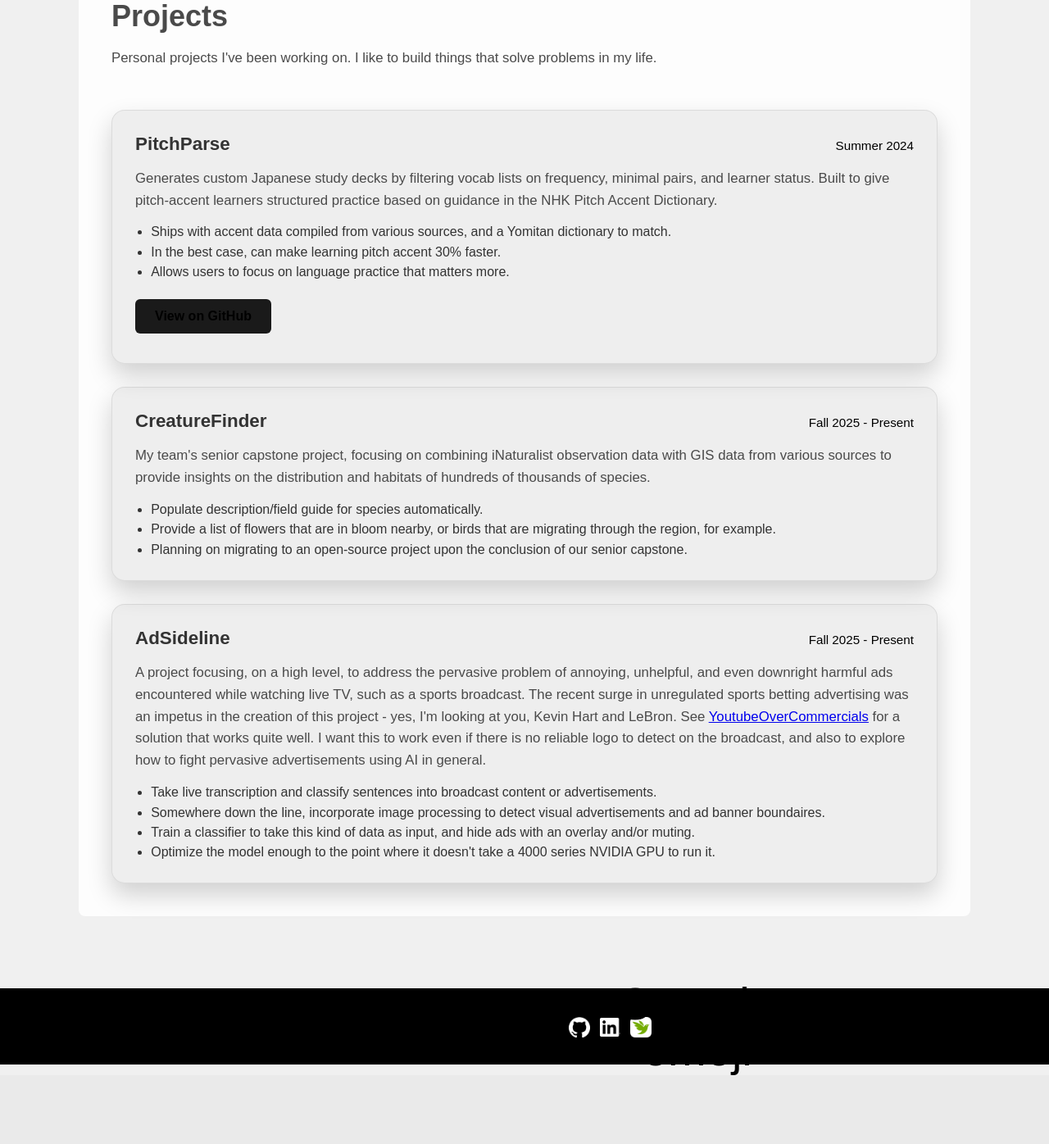
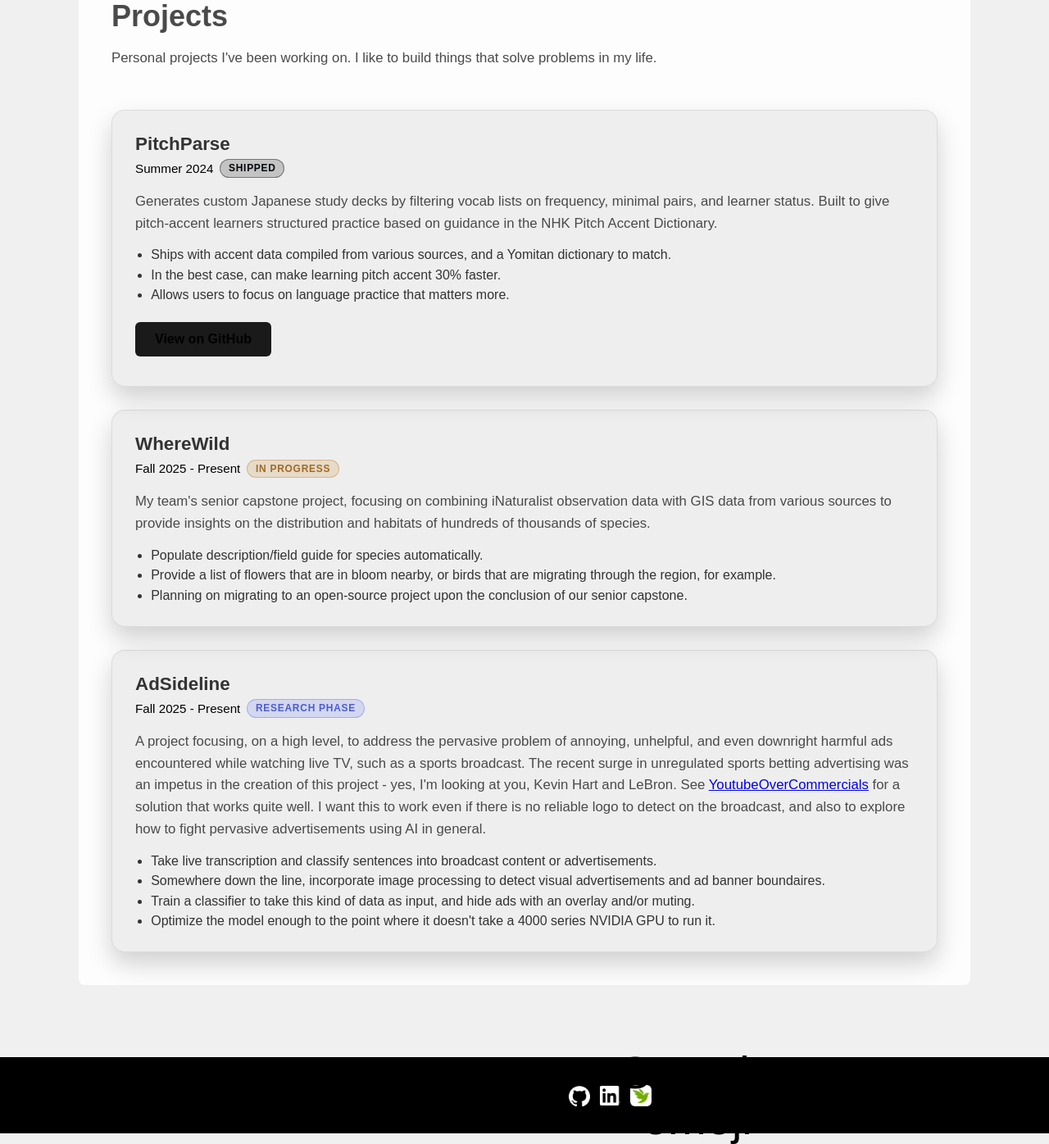
Before and after one commit to MtGambelOak/MountGambelOak, a Python web app: template app/templates/projects.html in a window 1280 px wide. Shown: the part 155-1551 px from the top of the page at 82% size. Before the commit the page ends 1467 px from the top, so only its background shows below. Run offline with Jinja, Linux system fonts and the light colour scheme; the template is opened without the code that fills it: most values are stand-ins (such as "Sample title", 1, 10 or a date in 2020).

Commit message:
more acessibility

```diff
--- a/app/static/css/base.css
+++ b/app/static/css/base.css
@@ -27,6 +27,38 @@ body {
   min-height: 100vh;
   display: flex;
   flex-direction: column;
+}
+
+.skip-link {
+  position: absolute;
+  top: -100vh;
+  left: 1.5rem;
+  padding: 0.6rem 1rem;
+  background: var(--btn-bg);
+  color: var(--btn-text);
+  border-radius: var(--btn-radius);
+  text-decoration: none;
+  z-index: 999;
+  transition: top 0.2s ease;
+}
+
+.skip-link:focus,
+.skip-link:focus-visible {
+  top: 1rem;
+  outline: 2px solid var(--accent);
+  outline-offset: 2px;
+}
+
+.sr-only {
+  position: absolute;
+  width: 1px;
+  height: 1px;
+  padding: 0;
+  margin: -1px;
+  overflow: hidden;
+  clip: rect(0, 0, 0, 0);
+  white-space: nowrap;
+  border: 0;
 }
 
 main {
--- a/app/static/css/components/header.css
+++ b/app/static/css/components/header.css
@@ -43,11 +43,21 @@
 }
 
 .site-header nav {
+  flex: 0 1 auto;
+  margin-right: auto;
+}
+
+.site-header nav ul {
   display: flex;
   gap: 1rem;
-  flex: 0 1 auto;
   align-items: center;
-  margin-right: auto;
+  list-style: none;
+  margin: 0;
+  padding: 0;
+}
+
+.site-header nav li {
+  display: flex;
 }
 
 .site-header nav a {
@@ -181,10 +191,14 @@
 }
 
 .site-header.is-collapsible nav {
+  margin-right: 0;
+  width: 100%;
+}
+
+.site-header.is-collapsible nav ul {
   flex-direction: column;
   align-items: flex-start;
   gap: 0.75rem;
-  margin-right: 0;
   width: 100%;
 }
 
@@ -193,7 +207,7 @@
 }
 
 @media (max-width: 960px) {
-  .site-header nav {
+  .site-header nav ul {
     flex-wrap: wrap;
   }
 }
--- a/app/static/css/pages/home.css
+++ b/app/static/css/pages/home.css
@@ -37,7 +37,7 @@
   color: var(--accent-text, var(--accent));
 }
 
-.intro-content h2 {
+.intro-content h1 {
   font-size: 2rem;
   margin: 0;
   color: var(--main-text);
@@ -117,7 +117,7 @@
     text-align: left;
   }
 
-  .intro-content h2 {
+  .intro-content h1 {
     font-size: 1.75rem;
   }
 
--- a/app/static/css/pages/projects.css
+++ b/app/static/css/pages/projects.css
@@ -40,9 +40,9 @@
 
 .project-meta {
   display: flex;
-  justify-content: space-between;
-  align-items: baseline;
-  gap: 0.75rem;
+  flex-direction: column;
+  gap: 0.35rem;
+  align-items: flex-start;
 }
 
 .project-meta h2 {
@@ -50,9 +50,49 @@
   font-size: 1.4rem;
 }
 
+.project-meta-info {
+  display: flex;
+  align-items: center;
+  gap: 0.5rem;
+  flex-wrap: wrap;
+}
+
 .project-year {
   font-size: 0.95rem;
   color: var(--accent-text, var(--accent));
+}
+
+.project-status {
+  --status-color: var(--accent);
+  display: inline-flex;
+  align-items: center;
+  padding: 0.2rem 0.6rem;
+  border-radius: 999px;
+  font-size: 0.75rem;
+  font-weight: 700;
+  letter-spacing: 0.06em;
+  text-transform: uppercase;
+  border: 1px solid color-mix(in srgb, var(--status-color) 40%, transparent);
+  background: color-mix(in srgb, var(--status-color) 18%, transparent);
+  color: color-mix(in srgb, var(--status-color) 80%, #0f172a);
+}
+
+.dark .project-status {
+  border-color: color-mix(in srgb, var(--status-color) 55%, transparent);
+  background: color-mix(in srgb, var(--status-color) 28%, transparent);
+  color: color-mix(in srgb, var(--status-color) 75%, #e2e8f0);
+}
+
+.project-status--shipped {
+  --status-color: var(--accent);
+}
+
+.project-status--in-progress {
+  --status-color: #c47f23;
+}
+
+.project-status--research {
+  --status-color: #5b6ef5;
 }
 
 .project-summary {
--- a/app/static/js/blog-tags.js
+++ b/app/static/js/blog-tags.js
@@ -34,6 +34,7 @@
     filterButtons.forEach((btn) => {
       const matches = btn.dataset.tag === tag;
       btn.classList.toggle('tag-chip--active', matches);
+      btn.setAttribute('aria-pressed', matches ? 'true' : 'false');
     });
 
     const source = tag === 'all' ? postCards : tagToCards.get(tag);
--- a/app/templates/404.html
+++ b/app/templates/404.html
@@ -10,7 +10,7 @@
 <body>
   {% include 'includes/header.html' %}
 
-  <main class="not-found">
+  <main id="main-content" class="not-found">
     <span class="not-found-emoji" aria-hidden="true">🧭</span>
     <h1>Lost?</h1>
     <p class="not-found-subhead">
--- a/app/templates/blog.html
+++ b/app/templates/blog.html
@@ -46,7 +46,7 @@
   {% from 'includes/blog-card.html' import render_blog_card %}
   {% include 'includes/header.html' %}
 
-  <main class="blog">
+  <main id="main-content" class="blog">
     <section class="blog-hero">
       <h1>Blog</h1>
       <p>Check back for updates on what I'm working on, and maybe the occasional philosophical musing.</p>
@@ -56,9 +56,9 @@
       {% if posts %}
         {% if all_tags %}
         <div class="blog-tag-filter" role="toolbar" aria-label="Filter by tag">
-          <button type="button" class="tag-chip tag-chip--active" data-tag="all">All</button>
+          <button type="button" class="tag-chip tag-chip--active" data-tag="all" aria-pressed="true" title="Show all posts">All</button>
           {% for tag in all_tags %}
-          <button type="button" class="tag-chip" data-tag="{{ tag }}">{{ tag }}</button>
+          <button type="button" class="tag-chip" data-tag="{{ tag }}" aria-pressed="false" title="Filter by {{ tag }}">{{ tag }}</button>
           {% endfor %}
         </div>
         {% endif %}
--- a/app/templates/blog/post_layout.html
+++ b/app/templates/blog/post_layout.html
@@ -60,7 +60,7 @@
   {% set active_page = 'blog' %}
   {% include 'includes/header.html' %}
 
-  <main class="blog-post">
+  <main id="main-content" class="blog-post">
     {% block post_wrapper %}{% endblock %}
   </main>
 
--- a/app/templates/includes/footer.html
+++ b/app/templates/includes/footer.html
@@ -1,7 +1,14 @@
 <footer class="footer-with-holiday">
   <div class="footer-cluster">
     <div class="footer-links">
-      <a href="https://github.com/MtGambelOak" target="_blank" rel="noopener" class="icon-btn">
+      <a
+        href="https://github.com/MtGambelOak"
+        target="_blank"
+        rel="noopener"
+        class="icon-btn"
+        aria-label="GitHub"
+        title="GitHub"
+      >
         <picture>
           <source srcset="/static/images/github-mark-white.webp?v={{ static_version }}" type="image/webp" />
           <img
@@ -14,8 +21,16 @@
             height="225"
           />
         </picture>
+        <span class="sr-only">GitHub</span>
       </a>
-      <a href="https://www.linkedin.com/in/lucaspearce" target="_blank" rel="noopener" class="icon-btn">
+      <a
+        href="https://www.linkedin.com/in/lucaspearce"
+        target="_blank"
+        rel="noopener"
+        class="icon-btn"
+        aria-label="LinkedIn"
+        title="LinkedIn"
+      >
         <picture>
           <source srcset="/static/images/InBug-White.webp?v={{ static_version }}" type="image/webp" />
           <img
@@ -28,8 +43,16 @@
             height="779"
           />
         </picture>
+        <span class="sr-only">LinkedIn</span>
       </a>
-      <a href="https://www.inaturalist.org/people/gambel" target="_blank" rel="noopener" class="icon-btn">
+      <a
+        href="https://www.inaturalist.org/people/gambel"
+        target="_blank"
+        rel="noopener"
+        class="icon-btn"
+        aria-label="iNaturalist"
+        title="iNaturalist"
+      >
         <picture>
           <source srcset="/static/images/inat.webp?v={{ static_version }}" type="image/webp" />
           <img
@@ -40,6 +63,7 @@
             height="2000"
           />
         </picture>
+        <span class="sr-only">iNaturalist</span>
       </a>
     </div>
 
@@ -48,6 +72,7 @@
       href="/holiday-trivia"
       class="holiday-emoji-link"
       aria-label="Holiday trivia: {{ holiday.title }}"
+      title="Holiday trivia: {{ holiday.title }}"
       >
         <div
           id="holiday-footer-image"
@@ -55,6 +80,7 @@
           title="{{ holiday.title }}"
           aria-hidden="true"
         >{{ holiday.emoji }}</div>
+        <span class="sr-only">Holiday trivia: {{ holiday.title }}</span>
       </a>
     </div>
 
--- a/app/templates/includes/header.html
+++ b/app/templates/includes/header.html
@@ -1,3 +1,5 @@
+<a class="skip-link" href="#main-content">Skip to content</a>
+
 <header class="site-header">
   <div class="site-header-brand">
     <a class="site-header-title" href="/">GambelDev</a>
@@ -14,11 +16,21 @@
   </div>
 
   <div class="site-header-panel" id="site-header-panel">
-    <nav>
-      <a href="/" class="{{ 'active' if (active_page | default('')) == 'home' else '' }}">Home</a>
-      <a href="/projects/" class="{{ 'active' if (active_page | default('')) == 'projects' else '' }}">Projects</a>
-      <a href="/resume/" class="{{ 'active' if (active_page | default('')) == 'resume' else '' }}">Resume</a>
-      <a href="/blog/" class="{{ 'active' if (active_page | default('')) == 'blog' else '' }}">Blog</a>
+    <nav aria-label="Primary">
+      <ul>
+        <li>
+          <a href="/" class="{{ 'active' if (active_page | default('')) == 'home' else '' }}">Home</a>
+        </li>
+        <li>
+          <a href="/projects/" class="{{ 'active' if (active_page | default('')) == 'projects' else '' }}">Projects</a>
+        </li>
+        <li>
+          <a href="/resume/" class="{{ 'active' if (active_page | default('')) == 'resume' else '' }}">Resume</a>
+        </li>
+        <li>
+          <a href="/blog/" class="{{ 'active' if (active_page | default('')) == 'blog' else '' }}">Blog</a>
+        </li>
+      </ul>
     </nav>
 
     <div class="theme-wrapper">
--- a/app/templates/index.html
+++ b/app/templates/index.html
@@ -44,7 +44,7 @@
   {% from 'includes/blog-card.html' import render_blog_card %}
   {% include 'includes/header.html' %}
 
-  <main>
+  <main id="main-content">
     <section class="intro">
       <figure class="intro-media">
         <picture>
@@ -62,7 +62,7 @@
 
       <div class="intro-content">
         <p class="eyebrow">👋 Hi, I’m GambelDev</p>
-        <h2>I like to build things. My main areas of interest are NLP and GIS.</h2>
+        <h1>I like to build things. My main areas of interest are NLP and GIS.</h1>
         <p>
           I'm currently an undergraduate student at the University of Utah, expected to graduate Spring 2026
           with a BS in Computer Science and BS in Linguistics. I'm potentially interested in pursuing research
--- a/app/templates/projects.html
+++ b/app/templates/projects.html
@@ -50,7 +50,7 @@
   {% set active_page = 'projects' %}
   {% include 'includes/header.html' %}
 
-  <main class="projects">
+  <main id="main-content" class="projects">
     <section class="projects-hero">
       <h1>Projects</h1>
       <p>Personal projects I've been working on. I like to build things that solve problems in my life.</p>
@@ -60,7 +60,10 @@
       <article class="project-card">
         <div class="project-meta">
           <h2>PitchParse</h2>
-          <span class="project-year">Summer 2024</span>
+          <div class="project-meta-info">
+            <span class="project-year">Summer 2024</span>
+            <span class="project-status project-status--shipped">Shipped</span>
+          </div>
         </div>
         <p class="project-summary">
           Generates custom Japanese study decks by filtering vocab lists on frequency, minimal pairs, and learner status.
@@ -78,8 +81,11 @@
 
       <article class="project-card">
         <div class="project-meta">
-          <h2>CreatureFinder</h2>
-          <span class="project-year">Fall 2025 - Present</span>
+          <h2>WhereWild</h2>
+          <div class="project-meta-info">
+            <span class="project-year">Fall 2025 - Present</span>
+            <span class="project-status project-status--in-progress">In progress</span>
+          </div>
         </div>
         <p class="project-summary">
           My team's senior capstone project, focusing on combining iNaturalist observation data with GIS data
@@ -95,7 +101,10 @@
       <article class="project-card">
         <div class="project-meta">
           <h2>AdSideline</h2>
-          <span class="project-year">Fall 2025 - Present</span>
+          <div class="project-meta-info">
+            <span class="project-year">Fall 2025 - Present</span>
+            <span class="project-status project-status--research">Research phase</span>
+          </div>
         </div>
         <p class="project-summary">
           A project focusing, on a high level, to address the pervasive problem of annoying, unhelpful,
--- a/app/templates/resume.html
+++ b/app/templates/resume.html
@@ -43,7 +43,7 @@
   {% set active_page = 'resume' %}
   {% include 'includes/header.html' %}
 
-  <main class="resume">
+  <main id="main-content" class="resume">
     <section class="resume-section resume-download">
       <h1>Resume</h1>
       <div class="resume-download-actions">
@@ -58,6 +58,10 @@
         title="Lucas Pearce Resume"
         loading="lazy"
       ></iframe>
+      <p class="resume-preview-note">
+        If the preview does not load, use the download button above or
+        <a href="/static/docs/Lucas-Pearce-Resume.pdf?v={{ static_version }}">open the PDF directly</a>.
+      </p>
     </section>
   </main>
 
```
Also changed, not shown: app/static/css/pages/resume.css (+12 -0 lines). Lines whose indentation alone changed are shown as unchanged.
